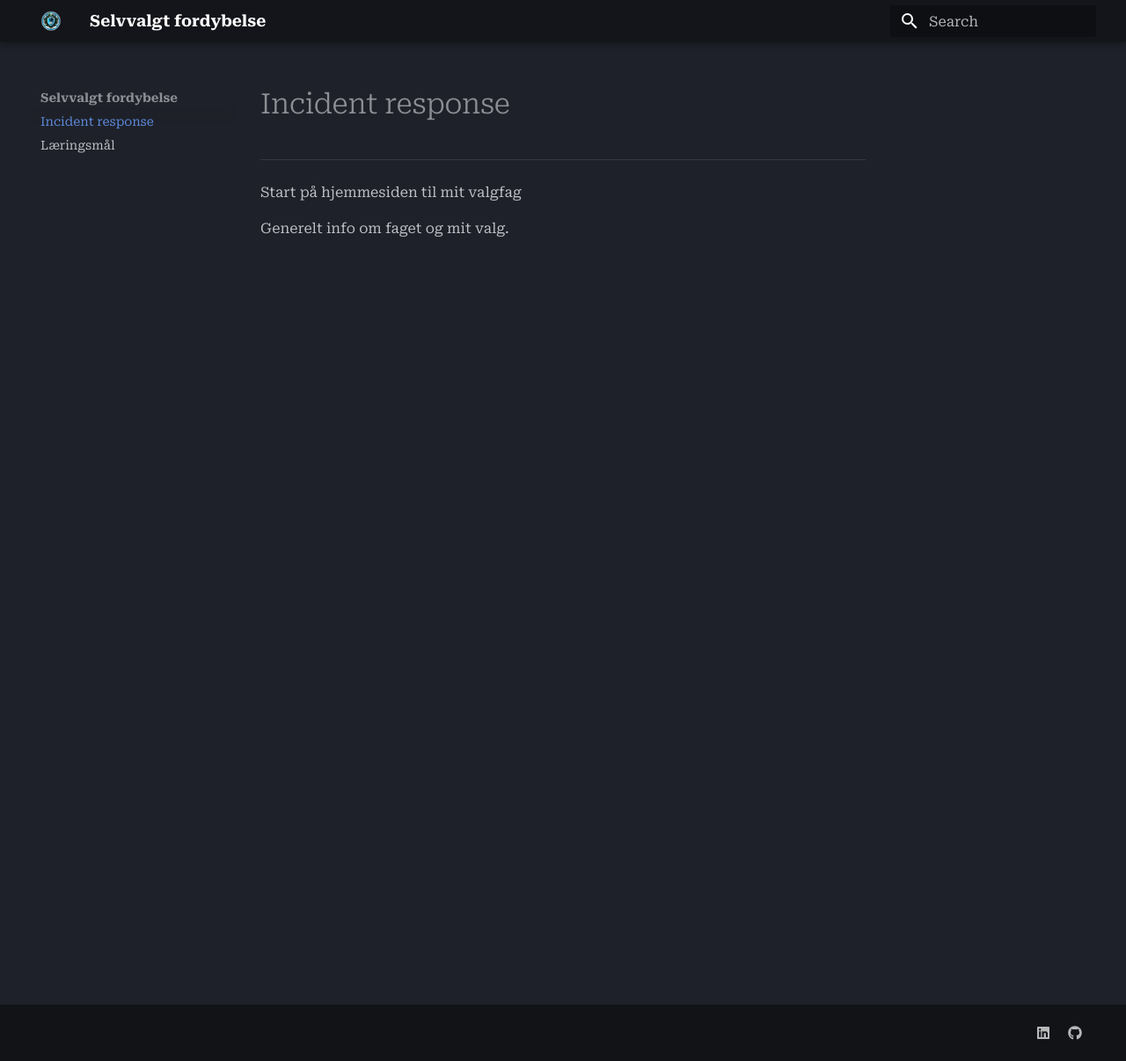
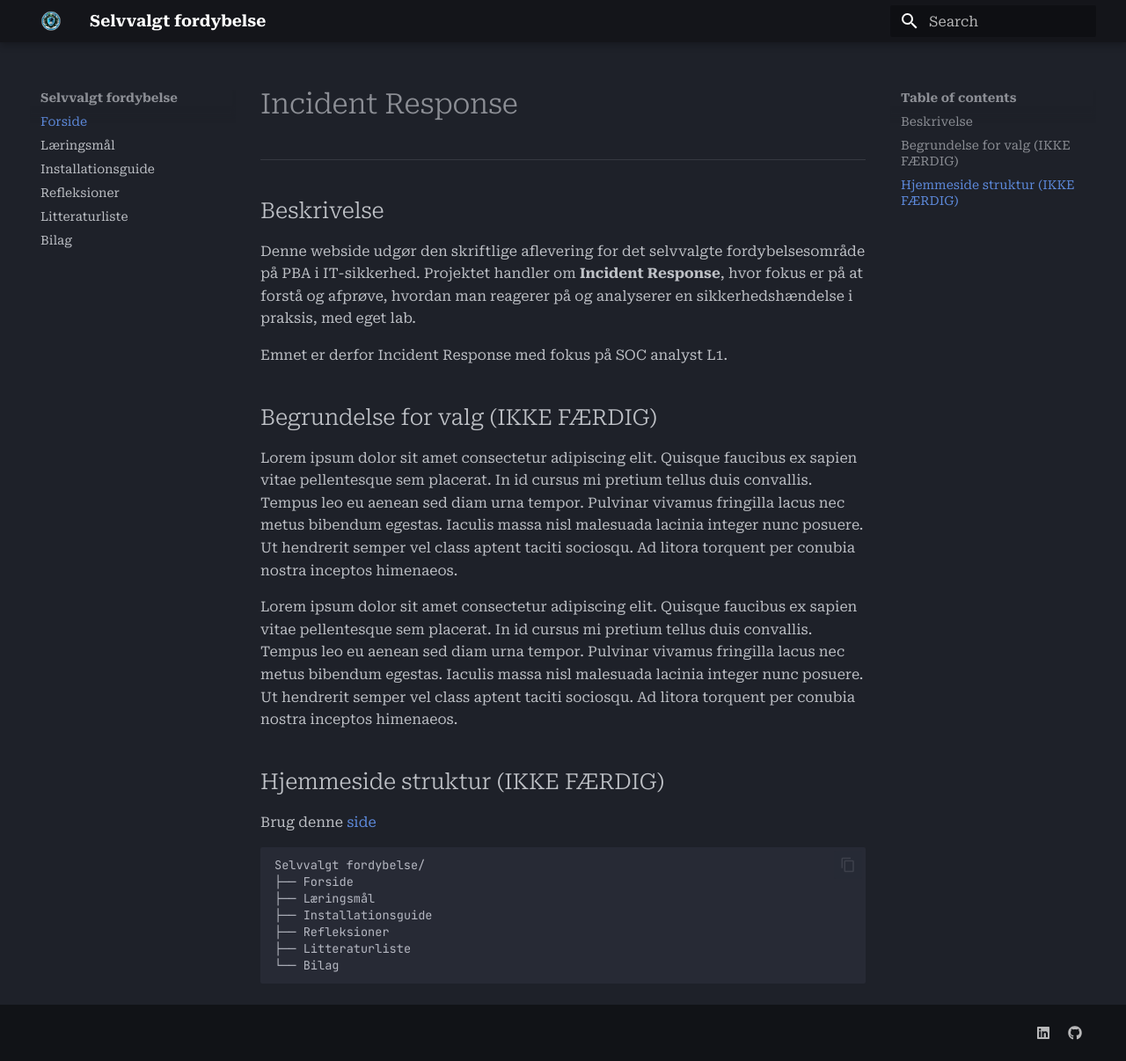
Before and after one commit to NoahRosenkjaer/Valgfag, an MkDocs documentation site: the page built from docs/index.md, in a window 1280 px wide and 1206 px high. Shown: the whole window at 88% size. Built offline with MkDocs 1.6.1 and Material for MkDocs 9.7.7, drawn with Linux system fonts in a browser that asks for light colours.

Commit message:
New stuff

````diff
--- a/docs/index.md
+++ b/docs/index.md
@@ -1,7 +1,28 @@
-# Incident response
+# Incident Response
 ---
 
-Start på hjemmesiden til mit valgfag
+## Beskrivelse
 
+Denne webside udgør den skriftlige aflevering for det selvvalgte fordybelsesområde på PBA i IT-sikkerhed. Projektet handler om **Incident Response**, hvor fokus er på at forstå og afprøve, hvordan man reagerer på og analyserer en sikkerhedshændelse i praksis, med eget lab.
 
-Generelt info om faget og mit valg.
+Emnet er derfor Incident Response med fokus på SOC analyst L1.
+
+## Begrundelse for valg (IKKE FÆRDIG)
+
+Lorem ipsum dolor sit amet consectetur adipiscing elit. Quisque faucibus ex sapien vitae pellentesque sem placerat. In id cursus mi pretium tellus duis convallis. Tempus leo eu aenean sed diam urna tempor. Pulvinar vivamus fringilla lacus nec metus bibendum egestas. Iaculis massa nisl malesuada lacinia integer nunc posuere. Ut hendrerit semper vel class aptent taciti sociosqu. Ad litora torquent per conubia nostra inceptos himenaeos.
+
+Lorem ipsum dolor sit amet consectetur adipiscing elit. Quisque faucibus ex sapien vitae pellentesque sem placerat. In id cursus mi pretium tellus duis convallis. Tempus leo eu aenean sed diam urna tempor. Pulvinar vivamus fringilla lacus nec metus bibendum egestas. Iaculis massa nisl malesuada lacinia integer nunc posuere. Ut hendrerit semper vel class aptent taciti sociosqu. Ad litora torquent per conubia nostra inceptos himenaeos.
+
+## Hjemmeside struktur (IKKE FÆRDIG)
+
+Brug denne [side](https://tree.nathanfriend.com/)
+
+``` linenums="0"
+Selvvalgt fordybelse/
+├── Forside
+├── Læringsmål
+├── Installationsguide
+├── Refleksioner
+├── Litteraturliste
+└── Bilag
+```
--- a/mkdocs.yml
+++ b/mkdocs.yml
@@ -36,3 +36,11 @@ extra:
       link: https://www.linkedin.com/in/noah-rosenkj%C3%A6r/
     - icon: fontawesome/brands/github
       link: https://github.com/NoahRosenkjaer
+
+nav:
+     - Forside: index.md
+     - Læringsmål: Læringsmål.md
+     - Installationsguide: Installationsguide.md
+     - Refleksioner: Refleksioner.md
+     - Litteraturliste: Litteraturliste.md
+     - Bilag: Bilag.md
````
Also changed, not shown: docs/Bilag.md (added, +1 -0 lines), docs/Installationsguide.md (added, +1 -0 lines), docs/Litteraturliste.md (added, +1 -0 lines), docs/Læringsmål.md (+6 -0 lines), docs/Refleksioner.md (added, +1 -0 lines).
